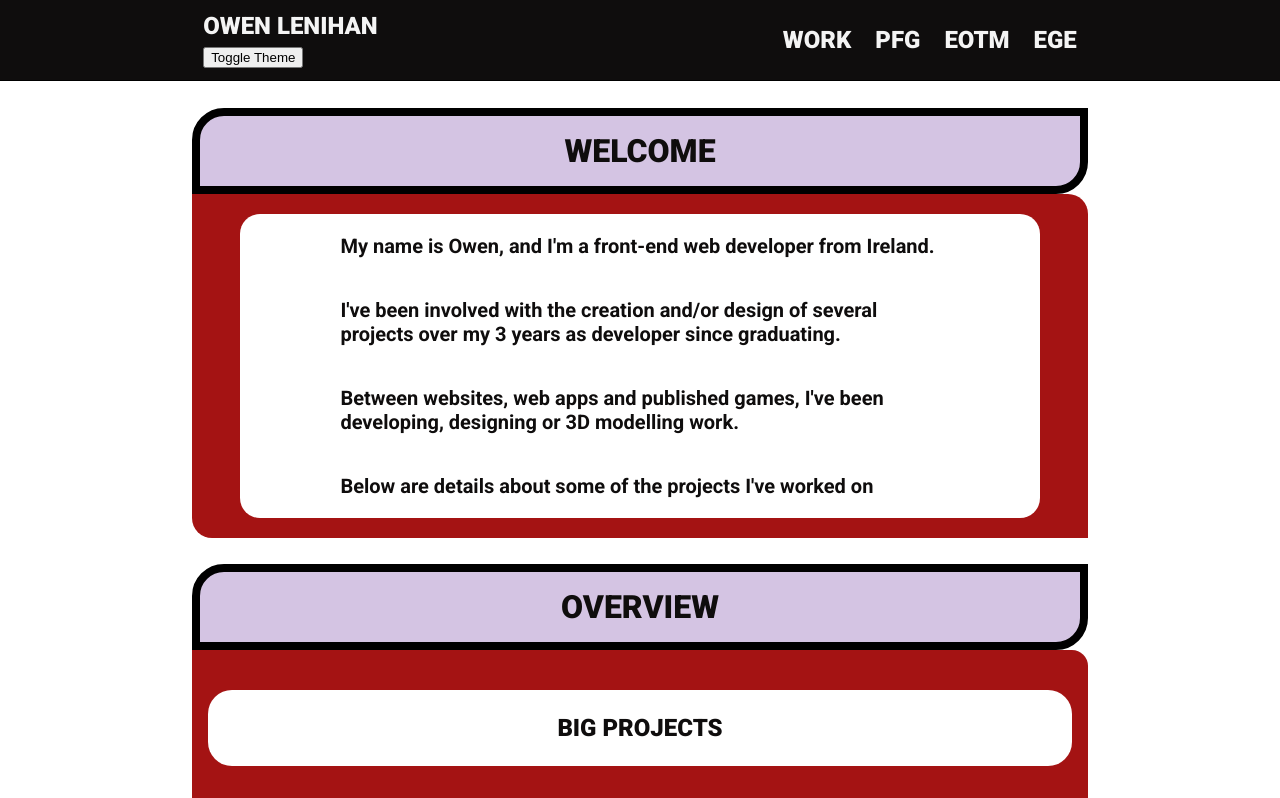
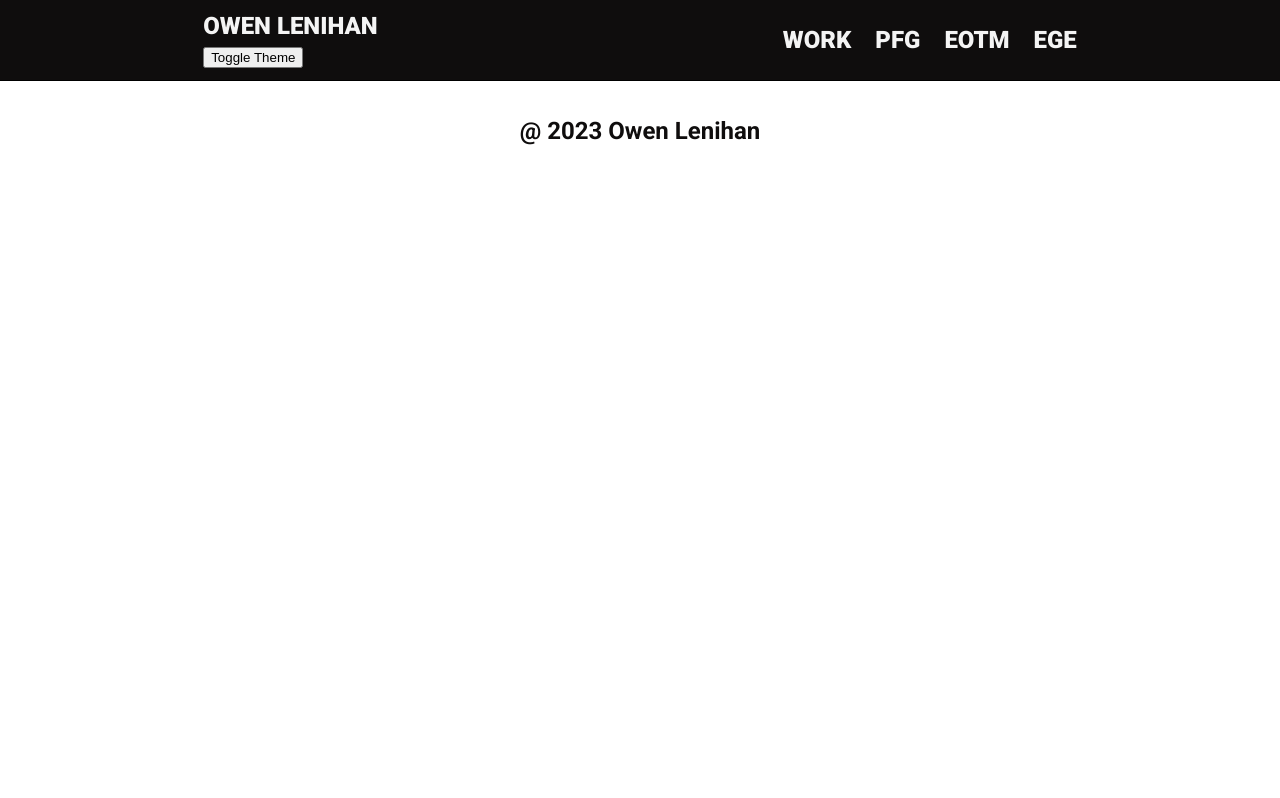
Before and after one commit to ying-lenny/Portfolio-Site-OL, a React (Create React App) app: page / in a window 1280 px wide. Shown: the top 798 px of the page. Built offline with nearby package versions, Linux system fonts and the light colour scheme.

Commit message:
Changing links

```diff
--- a/src/App.js
+++ b/src/App.js
@@ -18,7 +18,7 @@ function App() {
 				<Header/>
 				<div className='body'>
 					<Routes>
-						<Route exact path='/' element={<Homepage/>}/>
+						<Route exact path='/Portfolio-Site-OL/' element={<Homepage/>}/>
 						<Route exact path='/page2' element={<ProjectPage/>}/>
 						<Route exact path='/page3' element={<ContactPage/>}/>
 						<Route exact path='/PortFoliGo' element={<PFG/>}/>
--- a/src/Components/Header.js
+++ b/src/Components/Header.js
@@ -33,7 +33,7 @@ export default function Header() {
 								<p>[&#8801;]</p>
 							<ul class="dropdown">
 								<li>
-									<Link to='/'>Work</Link>
+									<Link to='/Portfolio-Site-OL/'>Work</Link>
 								</li>
 								<li>
 									<Link to='/PortFoliGo'>PFG</Link>
```
